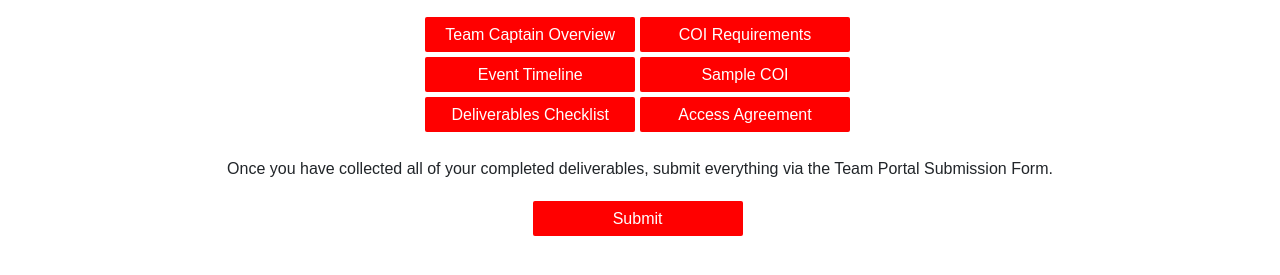
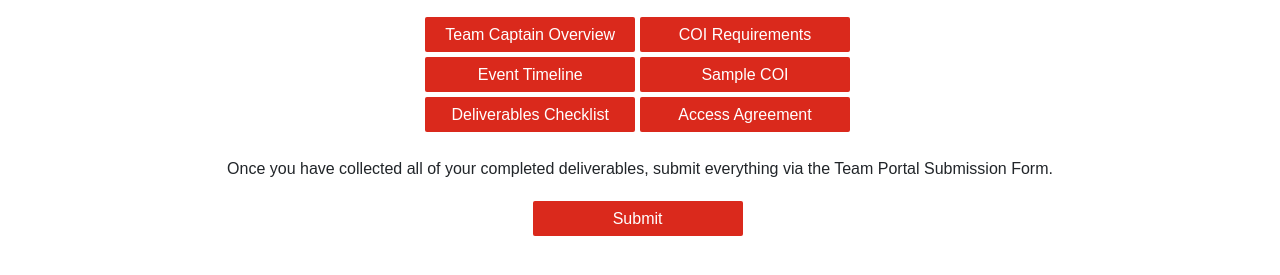
Before and after one commit to nbaugh1/can-confirm-site, a plain HTML site: page index.html in a window 1280 px wide. Shown: the part 457-732 px from the top of the page. Drawn offline with nearby package versions, Linux system fonts and the light colour scheme; a web font is replaced by a local one.

Commit message:
change colors

```diff
--- a/main.css
+++ b/main.css
@@ -28,12 +28,12 @@ a.button {
   color: #ffffff;
   text-align: center;
   transition: all 0.2s;
-  background-color: red;
+  background-color: #da291c;
   min-width: 210px;
 }
 a.button:hover {
   color: white;
-  background-color: gray;
+  background-color: #e0e0e1;
 }
 @media all and (max-width: 30em) {
    a.button {
```
